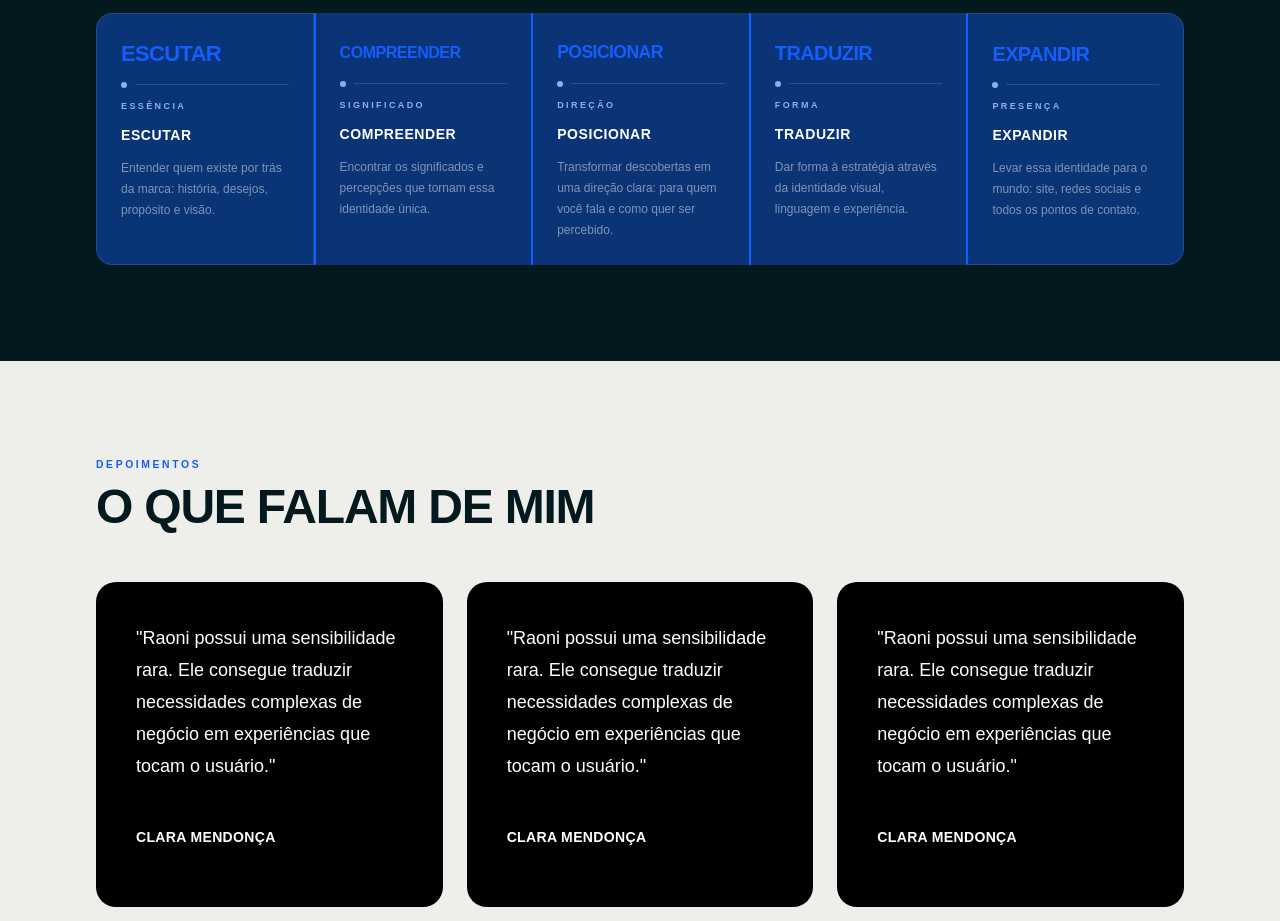
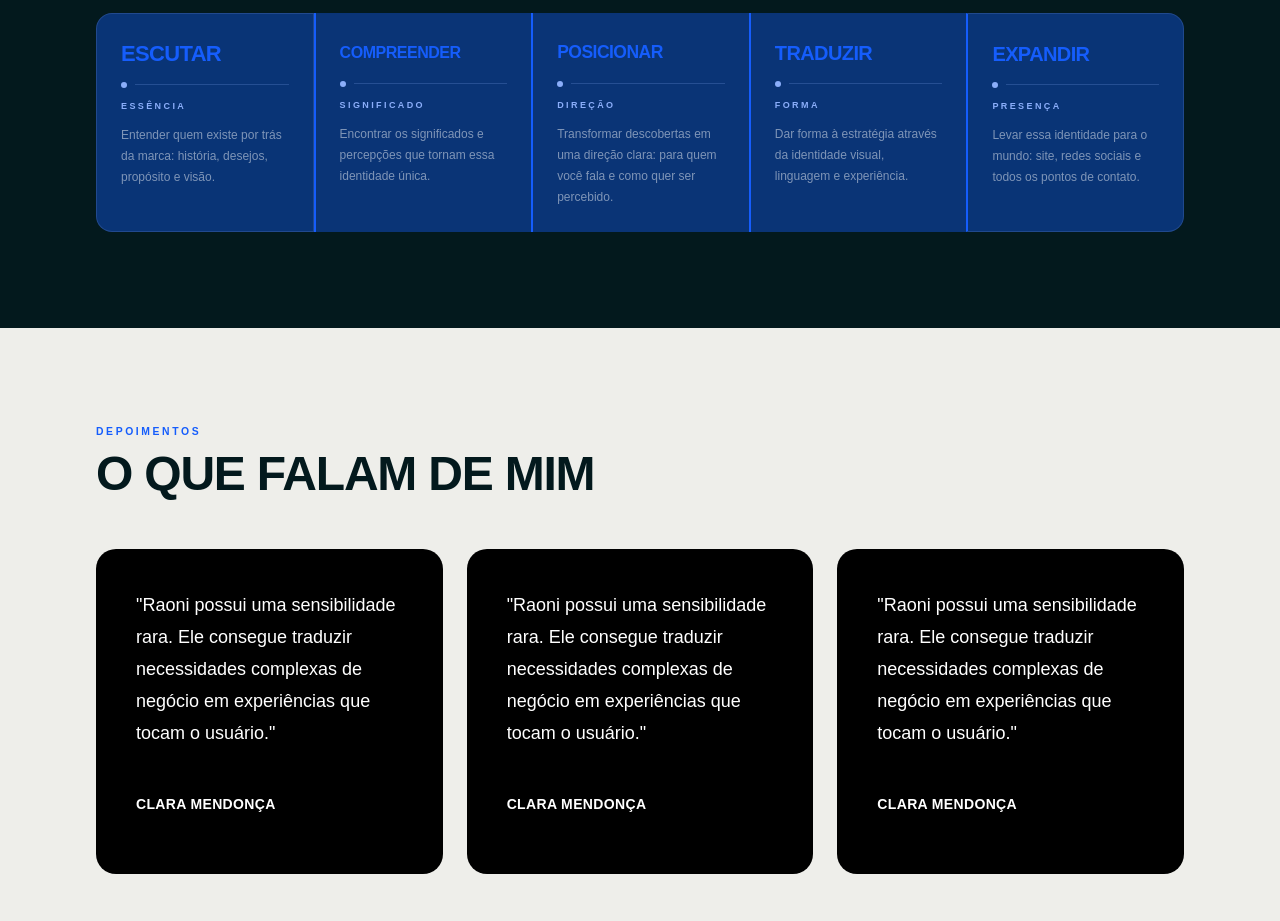
Before and after one commit to rburali/portfolio_raoniburali_novo, a React (Vite) app: page / in a window 1280 px wide. Shown: the part 6840-7761 px from the top of the page. Built offline with nearby package versions, Linux system fonts and the light colour scheme; a web font is replaced by a local one.

Commit message:
fix(metodo): remove titulos brancos redundantes dos cards

```diff
--- a/src/App.tsx
+++ b/src/App.tsx
@@ -1641,7 +1641,6 @@ interface MetodoStep {
   term: string
   sizeClass: string
   tag: string
-  heading: string
   body: string
 }
 
@@ -1702,9 +1701,6 @@ function MetodoCard({
       <p className="font-['Raleway:SemiBold',sans-serif] font-semibold text-[9px] tracking-[2.4px] uppercase text-[#8baefa]">
         {s.tag}
       </p>
-      <p className="font-['Raleway:Bold',sans-serif] font-bold text-[14px] tracking-[0.56px] uppercase text-white">
-        {s.heading}
-      </p>
       <p className="font-['Raleway:Light',sans-serif] font-light text-[12px] leading-[1.75] text-[rgba(255,255,255,0.48)]">
         {s.body}
       </p>
@@ -1737,35 +1733,30 @@ function MetodoSection() {
       term: "ESCUTAR",
       sizeClass: "text-[22px] sm:text-[24px] lg:text-[18px] xl:text-[22px]",
       tag: "Essência",
-      heading: "Escutar",
       body: "Entender quem existe por trás da marca: história, desejos, propósito e visão.",
     },
     {
       term: "COMPREENDER",
       sizeClass: "text-[18px] sm:text-[20px] lg:text-[13.5px] xl:text-[16px]",
       tag: "Significado",
-      heading: "Compreender",
       body: "Encontrar os significados e percepções que tornam essa identidade única.",
     },
     {
       term: "POSICIONAR",
       sizeClass: "text-[19px] sm:text-[21px] lg:text-[14.5px] xl:text-[17.5px]",
       tag: "Direção",
-      heading: "Posicionar",
       body: "Transformar descobertas em uma direção clara: para quem você fala e como quer ser percebido.",
     },
     {
       term: "TRADUZIR",
       sizeClass: "text-[21px] sm:text-[23px] lg:text-[17px] xl:text-[20px]",
       tag: "Forma",
-      heading: "Traduzir",
       body: "Dar forma à estratégia através da identidade visual, linguagem e experiência.",
     },
     {
       term: "EXPANDIR",
       sizeClass: "text-[21px] sm:text-[23px] lg:text-[17px] xl:text-[20px]",
       tag: "Presença",
-      heading: "Expandir",
       body: "Levar essa identidade para o mundo: site, redes sociais e todos os pontos de contato.",
     },
   ]
```
